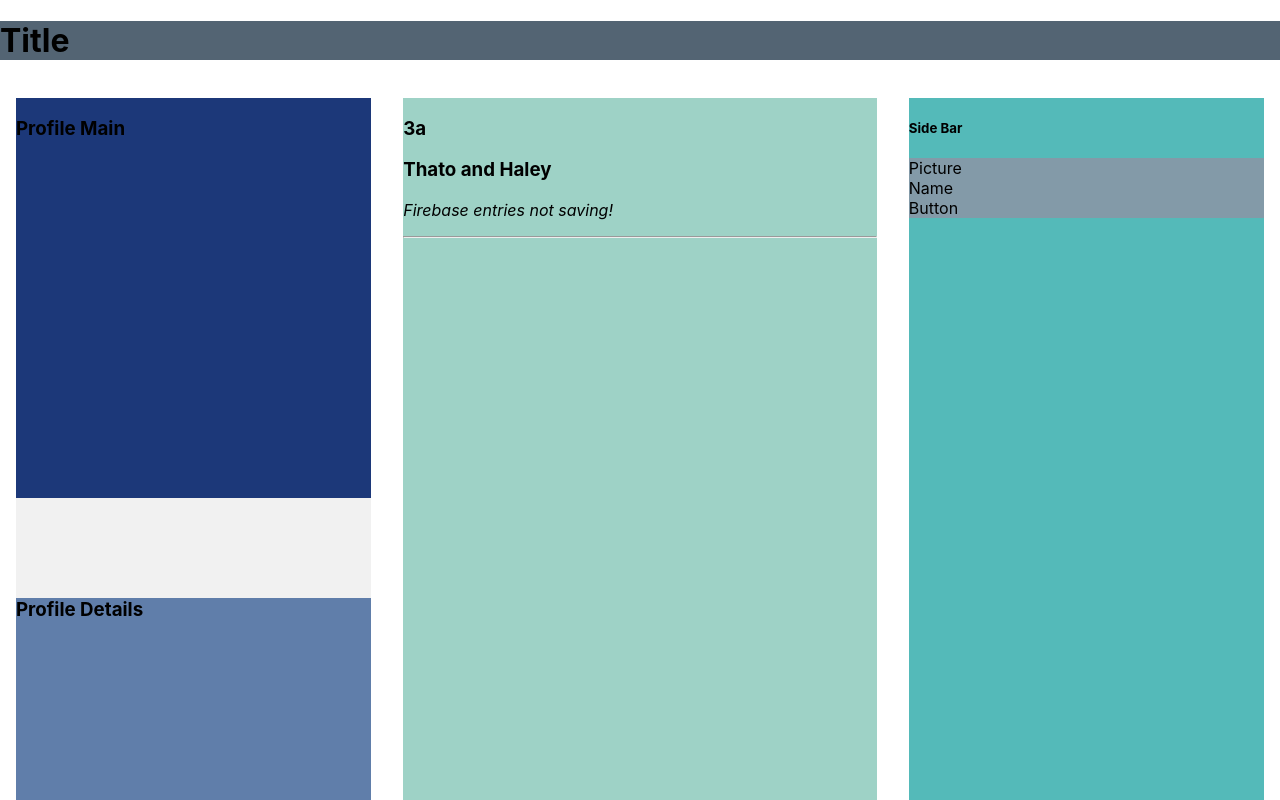
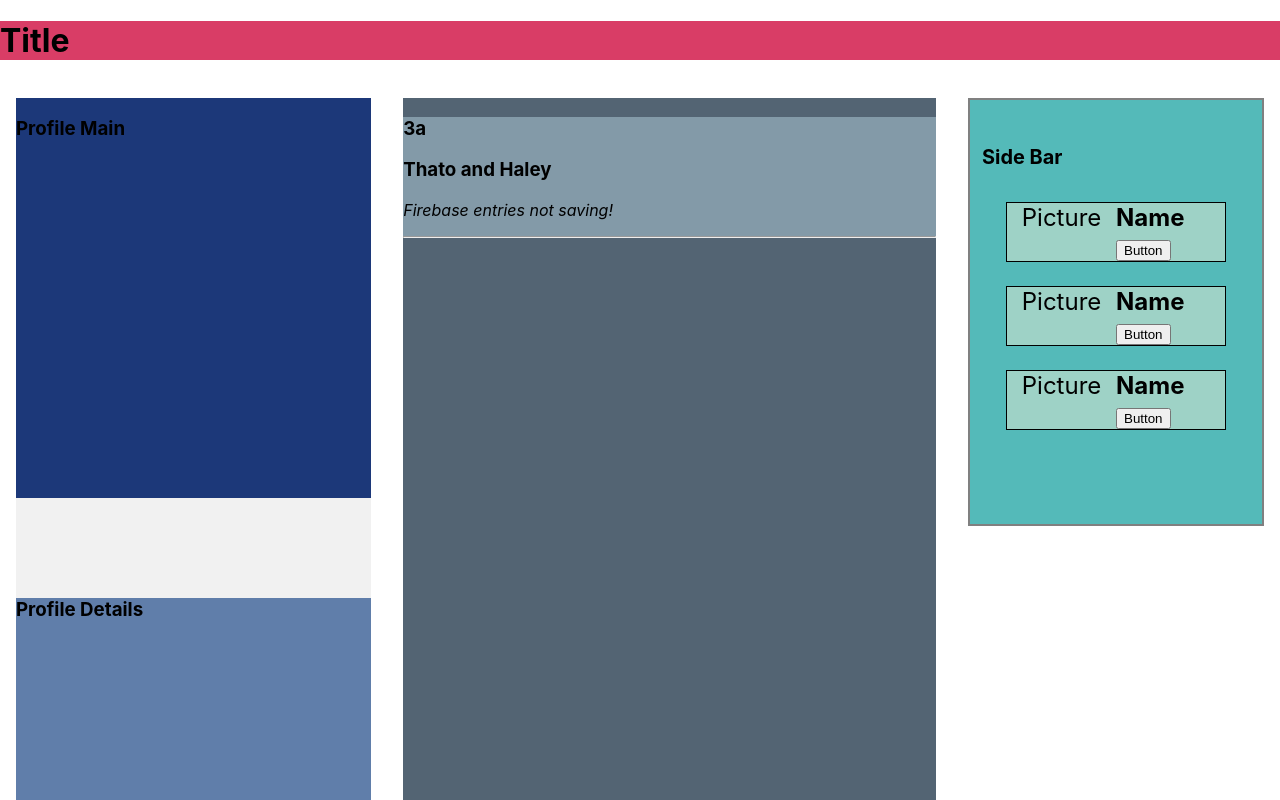
Before and after one commit to joncheng-dev/social-media-clone, a React (Create React App) app: page / in a window 1280 px wide. Shown: the top 800 px of the page. Built offline with nearby package versions, Linux system fonts and the light colour scheme.

Commit message:
update static components for side bar

```diff
--- a/src/components/SideBar.js
+++ b/src/components/SideBar.js
@@ -6,6 +6,8 @@ function SideBar() {
     <div className="side-bar">
       <h5>Side Bar</h5>
       <SideBarItem />
+      <SideBarItem />
+      <SideBarItem />
     </div>
   );
 }
--- a/src/components/SideBarItem.js
+++ b/src/components/SideBarItem.js
@@ -3,9 +3,17 @@ import React from "react";
 function SideBarItem() {
   return (
     <div className="side-bar-item">
-      <div className="side-bar-item-pic">Picture</div>
-      <div className="side-bar-item-name">Name</div>
-      <div className="side-bar-item-button">Button</div>
+      <div className="side-bar-left-column">
+        <div className="side-bar-item-pic">Picture</div>
+      </div>
+      <div className="side-bar-right-column">
+        <div className="side-bar-item-name">
+          <strong>Name</strong>
+        </div>
+        <div className="side-bar-item-button">
+          <button>Button</button>
+        </div>
+      </div>
     </div>
   );
 }
--- a/src/index.css
+++ b/src/index.css
@@ -12,7 +12,7 @@ code {
 
 /* Primary Divisions */
 .header {
-  background-color: #536473;
+  background-color: #d93d66;
 }
 
 .body {
@@ -27,15 +27,14 @@ code {
 }
 
 .center {
-  width: 40%;
+  width: 45%;
   margin: 1rem;
-  background-color: #9ed2c6;
+  background-color: #536473;
 }
 
 .right {
-  width: 30%;
+  width: 25%;
   margin: 1rem;
-  background-color: #54bab9;
 }
 
 /* Page Components (Parents)*/
@@ -47,23 +46,35 @@ code {
 }
 
 .profile-details {
+  background-color: #607eaa;
   height: 400px;
-  background-color: #607eaa;
 }
 
 .news-feed {
-  height: 400px;
+  background-color: #839aa8;
 }
 
 .side-bar {
   height: 400px;
+  font-size: 1.5em;
+  background-color: #54bab9;
+  border: 0.1em solid gray;
+  padding: 0.5em;
 }
 
 /* Page Component (Children) */
 .side-bar-item {
-  background-color: #839aa8;
+  background-color: #9ed2c6;
+  display: flex;
+  border: 1px solid black;
+  margin: 1em;
 }
 
-/* .side-bar-item-name {
+.side-bar-left-column {
+  width: 50%;
+  text-align: center;
+}
 
-} */
+.side-bar-right-column {
+  width: 50%;
+}
```
